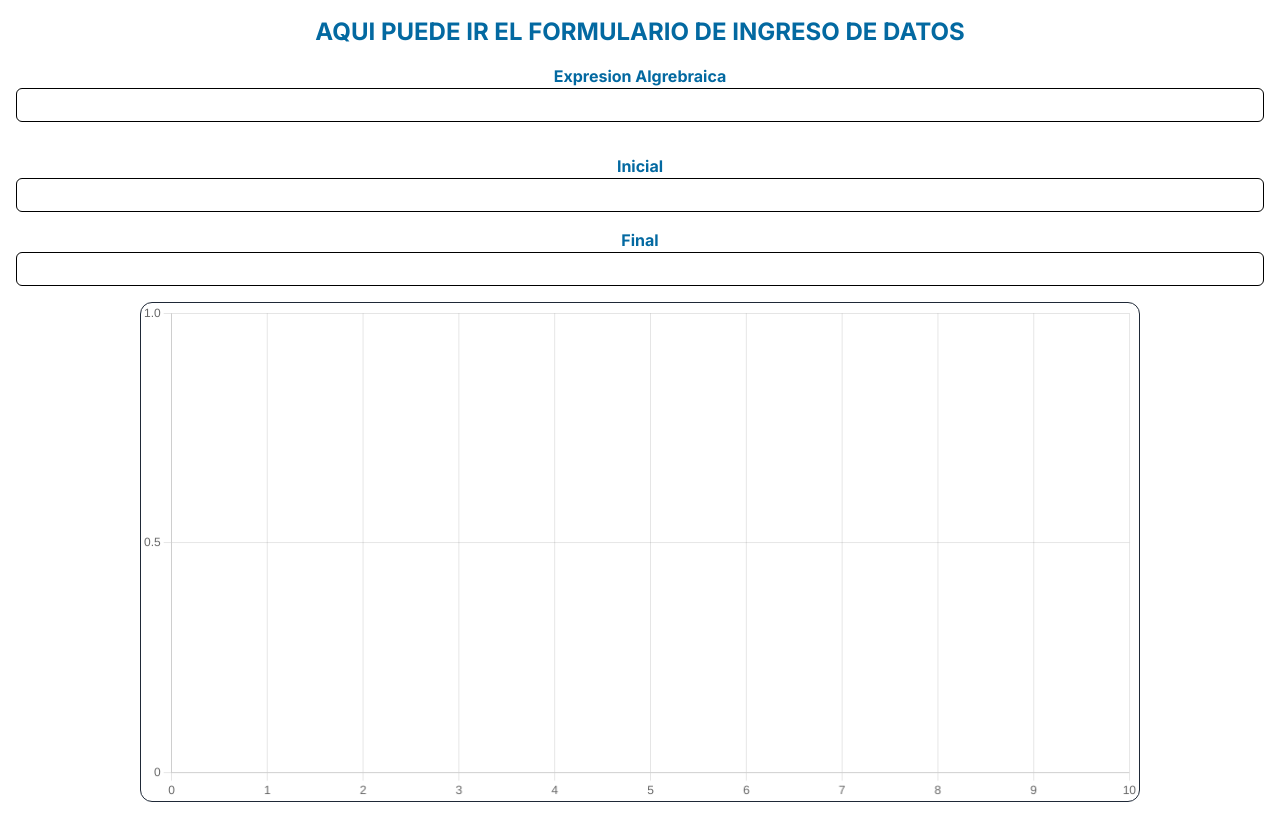
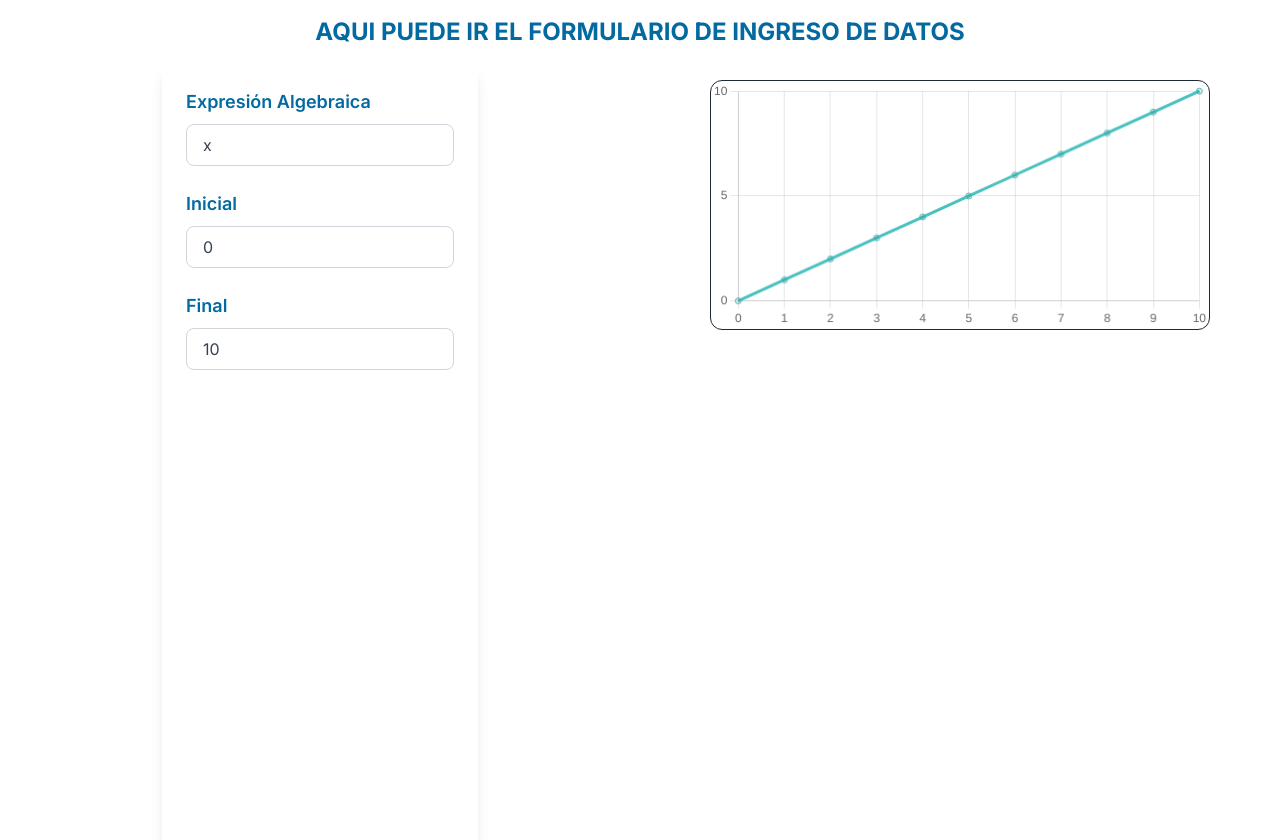
Before and after one commit to CarloFlores2023/chart, a Next.js app: page / in a window 1280 px wide. Shown: the top 840 px of the page. Built offline with nearby package versions, Linux system fonts and the light colour scheme.

Commit message:
funcionalida agregada

```diff
--- a/src/app/page.js
+++ b/src/app/page.js
@@ -2,6 +2,8 @@
 
 import React, { useState, useEffect } from "react";
 import Forms from "@/components/Forms";
+import { evaluate } from "mathjs";
+
 import { Line } from "react-chartjs-2";
 
 import {
@@ -57,15 +59,32 @@ const HomePage = () => {
 
     calcularData(); // Calcula los datos de la gráfica al cargar la página o cuando cambie la expresión o intervalos
   }, [expression, start, end]);
+
+
+  const handleSubmit = (e) => {
+    e.preventDefault();
+    // Realiza el cálculo de la gráfica cuando se envía el formulario
+    calculateChartData();
+  };
+
   return (
     <div>
       <h1 className="text-center uppercase font-bold text-2xl text-sky-700 my-4">
         Aqui puede ir el formulario de ingreso de datos
-      </h1> <Forms />
-      <div className="grid grid-cols-1">
+      </h1>
 
+      <div className="grid grid-cols-2">
+      <Forms
+      start= {start}
+      expression = {expression}
+      end = {end}
+      setExpression={setExpression}
+      setStart={setStart}
+      setEnd={setEnd}
+      handleSubmit = {handleSubmit}
+      />
         <div className="flex justify-center items-center">
-          <div className="md:h-[6000px] md:w-[1000px] h-[400px] w-[500px] my-4">
+          <div className="md:h-[3000px] md:w-[500px] h-[400px] w-[500px] my-4">
             {chartData && (
               <Line
                 className="border border-gray-800 rounded-xl"
--- a/src/components/Forms.js
+++ b/src/components/Forms.js
@@ -1,31 +1,47 @@
-
-
-const Forms = ()=> {
-return(
-    <form className="grid grid-cols-1 md:grid-cols-1 gap-4 px-4">
-        <div className="mb-4">
-        <label className="text-center justify-center flex font-bold text-sky-700">Expresion Algrebraica</label>
+const Forms = ({ expression, start, end, setExpression, setStart, setEnd, handleSubmit }) => {
+    return (
+      <form onSubmit={handleSubmit} className="max-w-md mx-auto p-6 bg-white rounded-lg shadow-lg">
+        <div className="mb-6">
+          <label htmlFor="expression" className="block text-sky-700 font-semibold text-lg mb-2">
+            Expresión Algebraica
+          </label>
           <input
             type="text"
-         className="border border-black rounded-md p-1 flex justify-center w-full"
+            id="expression"
+            value={expression}
+            onChange={(e) => setExpression(e.target.value)}
+            className="w-full px-4 py-2 border border-gray-300 rounded-lg focus:outline-none focus:border-sky-500 text-gray-700 placeholder-gray-400"
+            placeholder="Ejemplo: x^2 + 3x - 5"
           />
         </div>
-        <div>
-        <label className="text-center justify-center block font-bold text-sky-700">Inicial</label>
+        <div className="mb-6">
+          <label htmlFor="start" className="block text-sky-700 font-semibold text-lg mb-2">
+            Inicial
+          </label>
           <input
-         type="text"
-         className="border border-black rounded-md p-1 w-full "
+            type="number"
+            id="start"
+            value={start}
+            onChange={(e) => setStart(parseInt(e.target.value))}
+            className="w-full px-4 py-2 border border-gray-300 rounded-lg focus:outline-none focus:border-sky-500 text-gray-700 placeholder-gray-400"
+            placeholder="Ejemplo: 0"
           />
         </div>
-        <div>
-        <label className="text-center justify-center block font-bold text-sky-700">Final</label>
+        <div className="mb-6">
+          <label htmlFor="end" className="block text-sky-700 font-semibold text-lg mb-2">
+            Final
+          </label>
           <input
-         type="text"
-         className="border border-black rounded-md p-1 w-full "
+            type="number"
+            id="end"
+            value={end}
+            onChange={(e) => setEnd(parseInt(e.target.value))}
+            className="w-full px-4 py-2 border border-gray-300 rounded-lg focus:outline-none focus:border-sky-500 text-gray-700 placeholder-gray-400"
+            placeholder="Ejemplo: 10"
           />
         </div>
+      </form>
+    );
+  };
 
-    </form>
-)}
-
-export default Forms
+  export default Forms;
```
Lines whose indentation alone changed are shown as unchanged.
